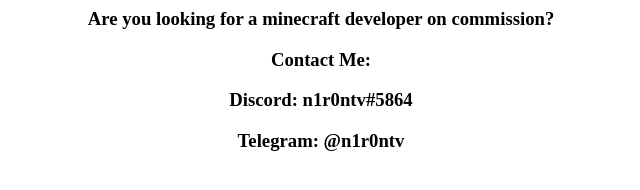
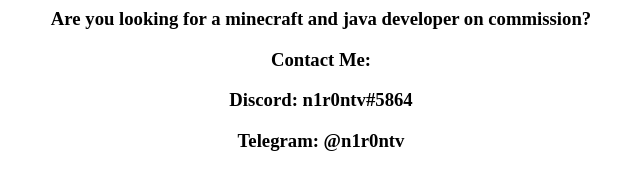
Before and after one commit to n1r0ntv/welcome, a plain HTML site: page index.html in a window 1280 px wide. Shown: the whole page, without its empty margins (319-959 px from the left). Drawn offline with Linux system fonts and the light colour scheme.

Commit message:
Update index.html

```diff
--- a/index.html
+++ b/index.html
@@ -2,7 +2,7 @@
 <html>
 <title>Welcome</title>
 <body style="background-color:white;">
-<h3><center>Are you looking for a minecraft developer on commission?<center></h3>
+<h3><center>Are you looking for a minecraft and java developer on commission?<center></h3>
 <center><h3>Contact Me:</h3><center>
 <center><h3>Discord: n1r0ntv#5864</h3><center>
 <center><h3>Telegram: @n1r0ntv</h3><center>
```
